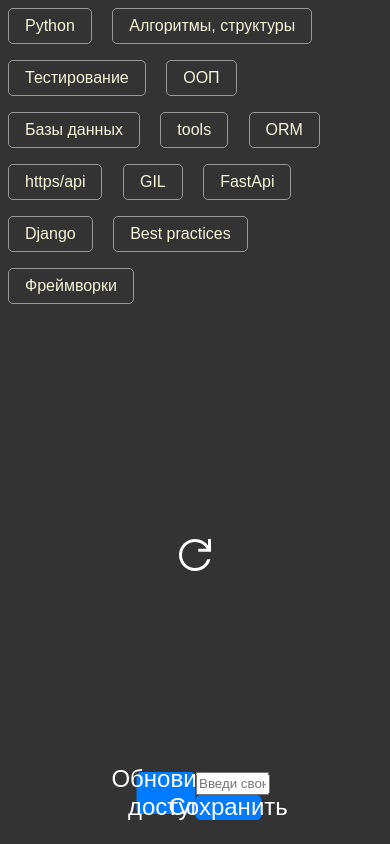
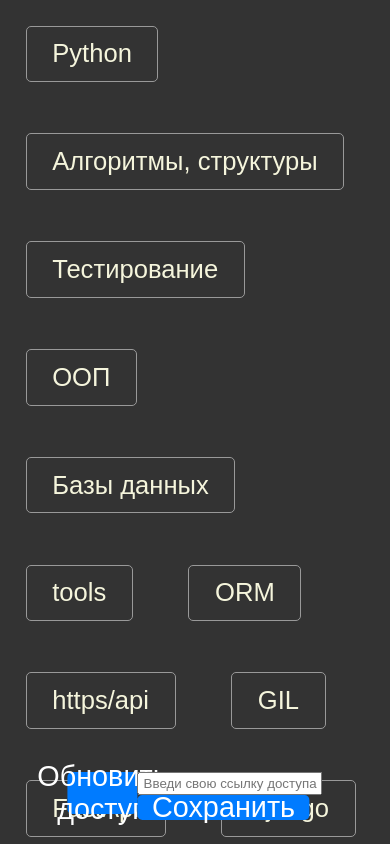
Before and after one commit to DANIRU44/random-question-for-offer, a plain HTML site: page index.html in a window 390 px wide. Shown: the top 844 px of the page. Drawn offline with Linux system fonts and the light colour scheme.

Commit message:
update/стили для телефонов

```diff
--- a/css/style.css
+++ b/css/style.css
@@ -130,6 +130,26 @@ button:hover{
 }
 
 @media screen and (max-width:1000px){
+    .checkbox-group input[type="checkbox"] {
+        display: none;
+      }
+
+      .checkbox-group label {
+        display: inline-block;
+        padding: 0.5em 1em;
+        margin: 1em;
+        cursor: pointer;
+        border: 1px solid #999999;
+        border-radius: 5px;
+        font-size: 1.6em;
+      }
+
+      .checkbox-group input[type="checkbox"]:checked + label {
+        background-color: #007bff;
+        color: #ffffff;
+        border-color: #007bff;
+      }
+
     #random-link-container {
         margin-top: 20vh;
         display: flex;
@@ -147,7 +167,7 @@ button:hover{
         text-decoration: none;
         border-radius: 10px;
         width: 40%;
-        height: 10vh;
+        height: 23vh;
         font-size: 3em;
         font-weight: bolder;
         padding: 10px;
@@ -159,15 +179,19 @@ button:hover{
         align-items: center;
         justify-content: center;
         text-align: center;
+
+    }
+    #refresh img {
+        width: 80px;
+        height: 80px;
     }
 
     #refresh img:hover {
         background-color: #007bff;
-        border-radius: 5px;
+        border-radius: 10px;
         transform: scale(1.1);
-        width: 60px;
-        height: 60px;
     }
+
     #footer {
         display: flex;
         position: absolute;
@@ -177,6 +201,7 @@ button:hover{
         transform: translateX(-50%);
         margin-top: 15px;
         margin-bottom: 30px;
+        width: auto;
     }
     #your_link{
         display: flex;
@@ -187,13 +212,14 @@ button:hover{
         color: #ffffff;
         text-decoration: none;
         border-radius: 5px;
-        width: 15vw;
+        width: 18vw;
         height: 5vh;
-        font-size: 1.5em;
+        font-size: 1.8em;
     }
 
     #container {
         height: 5vh;
+        width: auto;
     }
 
     button {
@@ -205,9 +231,11 @@ button:hover{
         align-items: center;
         justify-content: center;
         text-align: center;
-        width: 17vw;
+        width: auto;
         height: 3vh;
-        font-size: 1.5em;
+        font-size: 1.8em;
+        padding-left: 0.5em;
+        padding-right: 0.5em;
     }
 
     #auth_link {
@@ -216,6 +244,7 @@ button:hover{
         justify-content: center;
         text-align: center;
         height: 2vh;
-        width: 17vw;
+        width: auto;
+        padding: auto;
     }
 }
```
